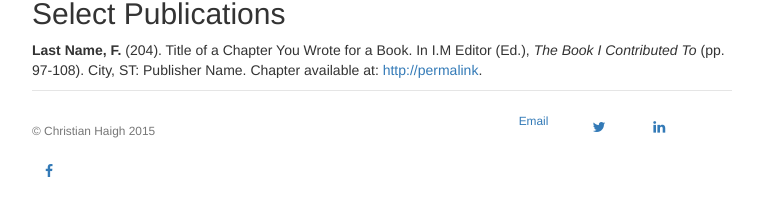
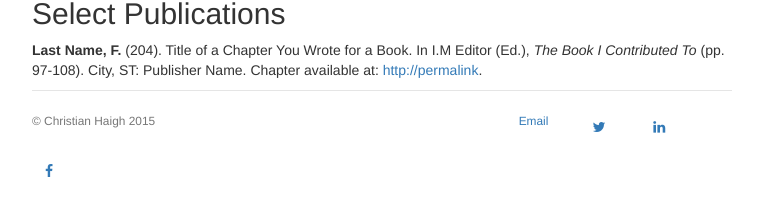
Before and after one commit to christianhaigh/christianhaigh.github.io, a Jekyll site: the page built from cv/index.html, in a window 1280 px wide. Shown: the part 389-605 px from the top of the page, without its empty margins (258-1021 px from the left). Built offline with Jekyll 4.4.1, drawn with Linux system fonts in a browser that asks for light colours.

Commit message:
Update default.html

```diff
--- a/_layouts/default.html
+++ b/_layouts/default.html
@@ -26,7 +26,7 @@
  <div class="footer">
 	<div class="row">
 	  	<div class="col-sm-8">
-			<p padding-top="1cm"></p><small>&copy; Christian Haigh 2015</small></p>
+			<p><small>&copy; Christian Haigh 2015</small></p>
 	  	</div>
 	  	<div class="col-sm-1">
 	  		<p><a href="mailto:chaigh@college.harvard.edu"><small>Email</small></a></p>
```
